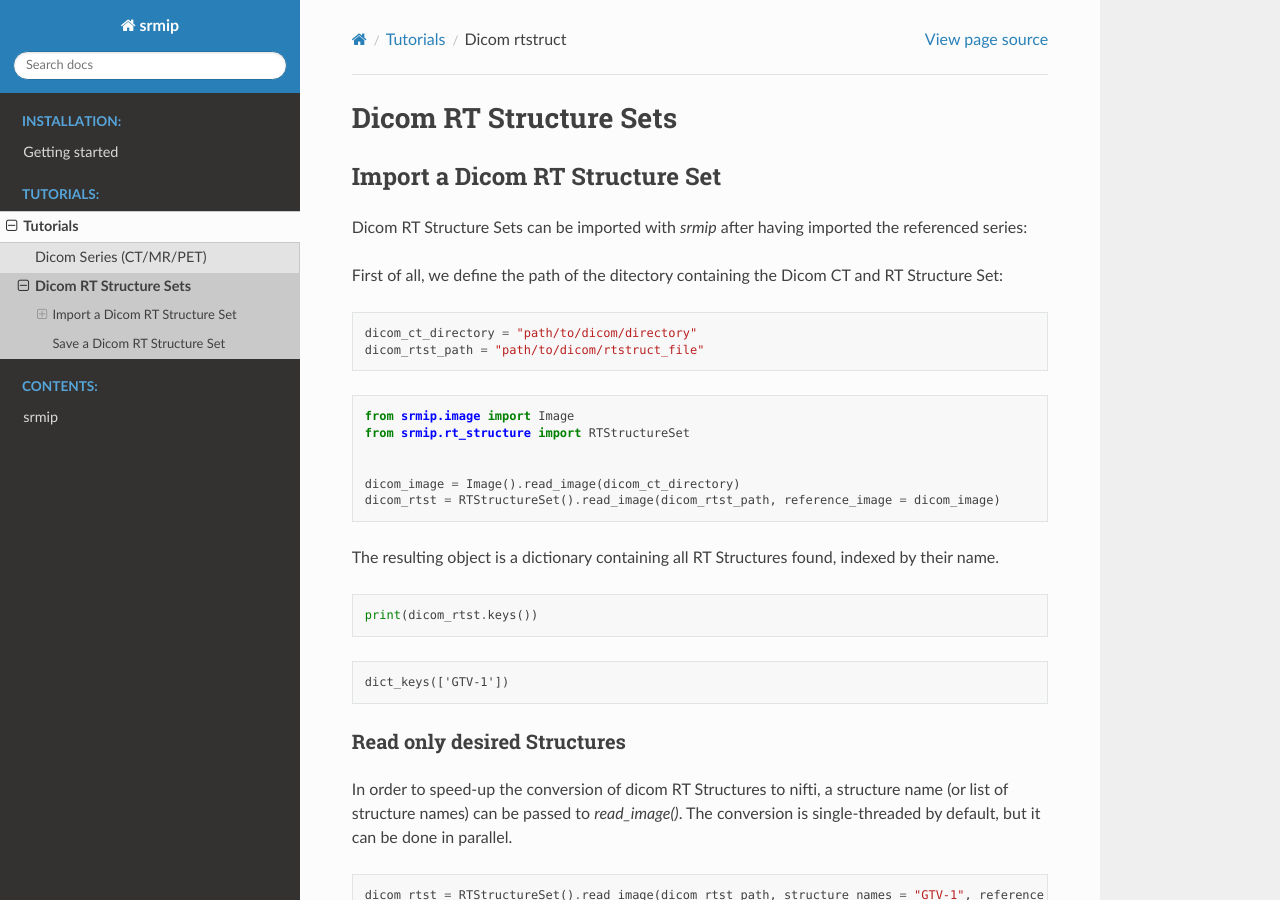
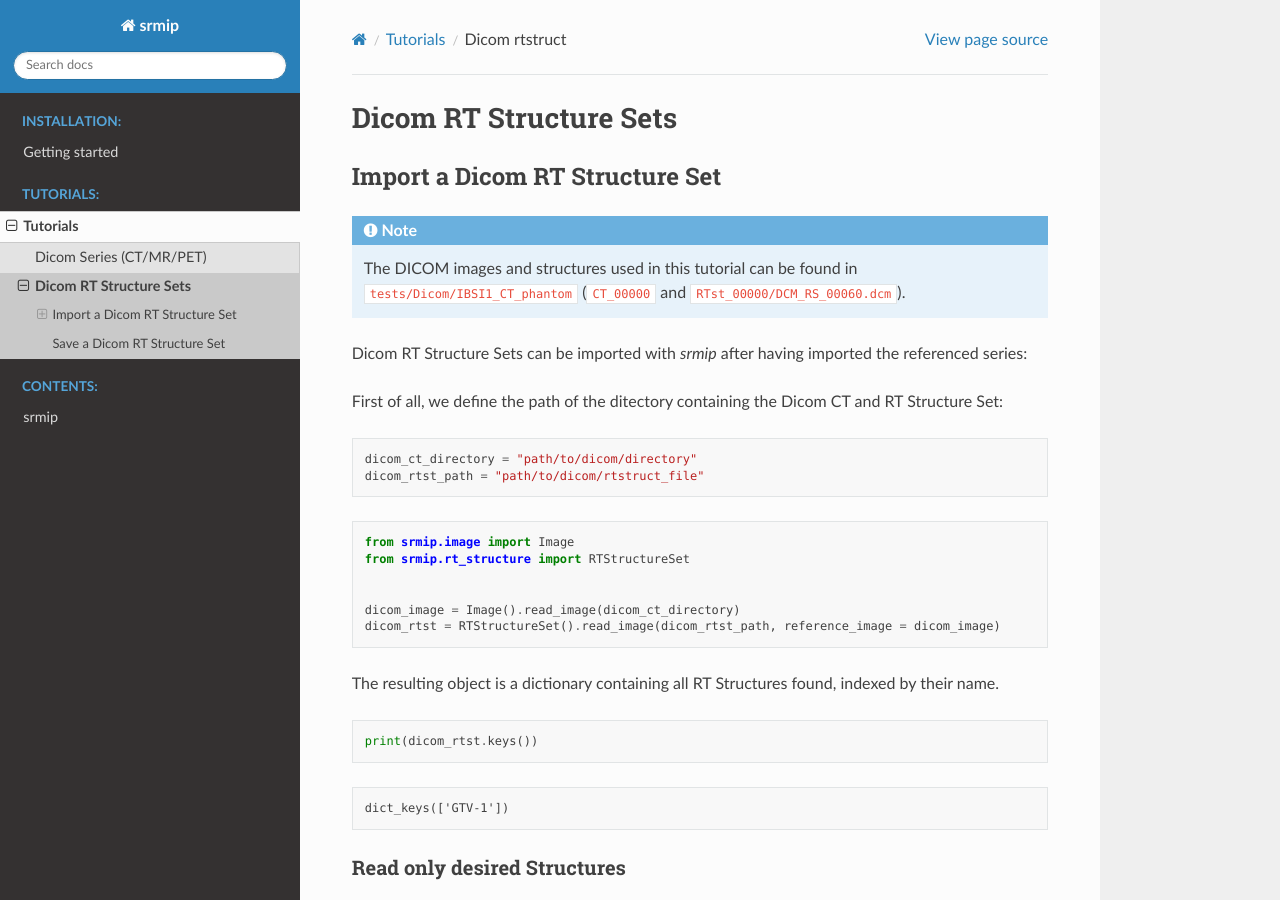
Before and after one commit to pymaitre/resmip, a Sphinx documentation site: the page built from docs/source/tutorials/dicom_rtstruct.rst, in a window 1280 px wide and 900 px high. Built offline with Sphinx 7.4.7 and the Read the Docs theme 3.1.0, drawn with Linux system fonts in a browser that asks for light colours.

Commit message:
docs: Added reference file paths in docs for reproducibility

```diff
--- a/docs/source/tutorials/dicom_rtstruct.rst
+++ b/docs/source/tutorials/dicom_rtstruct.rst
@@ -6,6 +6,11 @@ Dicom RT Structure Sets
 
 Import a Dicom RT Structure Set
 -------------------------------
+
+.. note::
+
+    The DICOM images and structures used in this tutorial can be found in
+    ``tests/Dicom/IBSI1_CT_phantom`` (``CT_00000`` and ``RTst_00000/DCM_RS_00060.dcm``).
 
 Dicom RT Structure Sets can be imported with `srmip` after having imported the referenced series:
 
@@ -51,7 +56,7 @@ Read only desired Structures
 ^^^^^^^^^^^^^^^^^^^^^^^^^^^^
 
 In order to speed-up the conversion of dicom RT Structures to nifti, a structure name (or list of structure names)
-can be passed to `read_image()`. The conversion is single-threaded by default, but it can be done in parallel.
+can be passed to ``read_image()``. The conversion is single-threaded by default, but it can be done in parallel.
 
 .. testcode:: python
 
--- a/docs/source/tutorials/dicom_series.rst
+++ b/docs/source/tutorials/dicom_series.rst
@@ -6,6 +6,10 @@ Dicom Series (CT/MR/PET)
 
 Import a Dicom series
 ---------------------
+
+.. note::
+
+    The DICOM images used in this tutorial can be found in ``tests/Dicom/IBSI1_CT_phantom/CT_00000``.
 
 Any Dicom series (e.g.: CT) can be imported with srmip using the ``read_image`` method from the ``Image`` class.
 
```
